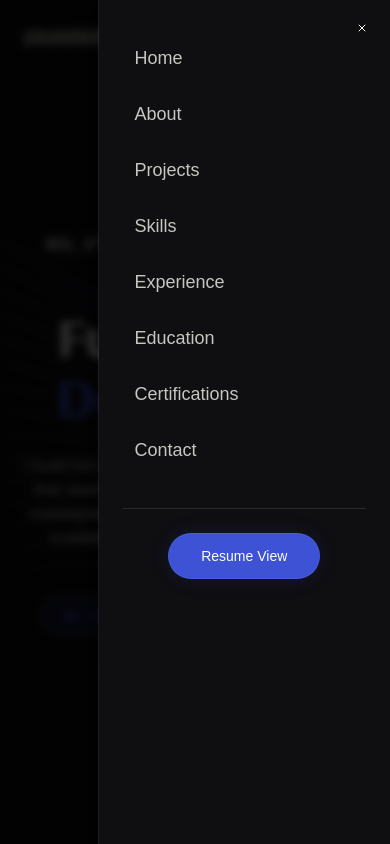
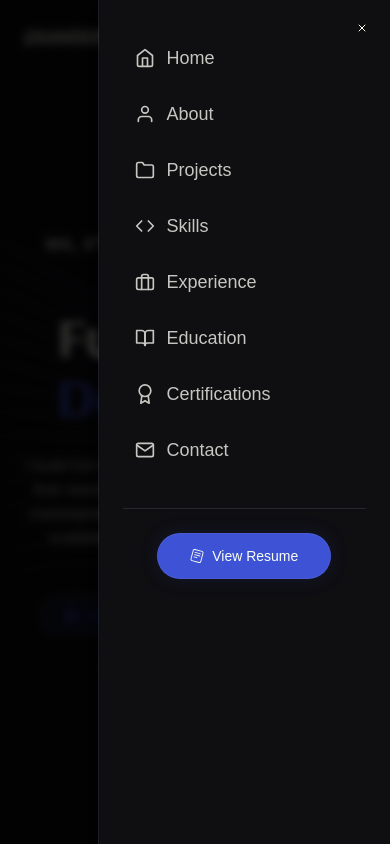
Before and after one commit to Saharier36/saharieromi, a Next.js app: page / in a window 390 px wide. Both pictures are taken after a click on the button 348 px from the left and 38 px from the top of the page. Shown: the top 844 px of the page. Built offline with nearby package versions, Linux system fonts and the light colour scheme; a web font is replaced by a local one.

Commit message:
fix: update Navbar component to include icons for mobile links and improve layout

```diff
--- a/src/components/layout/navbar.tsx
+++ b/src/components/layout/navbar.tsx
@@ -1,8 +1,8 @@
 "use client";
 
 import { LetterSwap } from "@/components/ui-custom/letter-swap";
+import { SpecularButton } from "@/components/ui-custom/specular-button";
 import { ThemeToggle } from "@/components/ui-custom/theme-toggle";
-import { SpecularButton } from "@/components/ui-custom/specular-button";
 import {
   DropdownMenu,
   DropdownMenuContent,
@@ -18,6 +18,17 @@ import {
 import { ChevronDown, Menu } from "lucide-react";
 import Link from "next/link";
 import { useRef, useState } from "react";
+import {
+  FiAward,
+  FiBookOpen,
+  FiBriefcase,
+  FiCode,
+  FiFolder,
+  FiHome,
+  FiMail,
+  FiUser,
+} from "react-icons/fi";
+import { SiReaddotcv } from "react-icons/si";
 
 const RESUME_URL =
   "https://drive.google.com/file/d/1N7QZ5iwzXwKfAKW4Fl9uKWeHEm4B54NM/view?usp=sharing";
@@ -37,14 +48,14 @@ const moreLinks = [
 ];
 
 const allLinksForMobile = [
-  { label: "Home", href: "#home" },
-  { label: "About", href: "#about" },
-  { label: "Projects", href: "#projects" },
-  { label: "Skills", href: "#skills" },
-  { label: "Experience", href: "#experience" },
-  { label: "Education", href: "#education" },
-  { label: "Certifications", href: "#certifications" },
-  { label: "Contact", href: "#contact" },
+  { label: "Home", href: "#home", icon: FiHome },
+  { label: "About", href: "#about", icon: FiUser },
+  { label: "Projects", href: "#projects", icon: FiFolder },
+  { label: "Skills", href: "#skills", icon: FiCode },
+  { label: "Experience", href: "#experience", icon: FiBriefcase },
+  { label: "Education", href: "#education", icon: FiBookOpen },
+  { label: "Certifications", href: "#certifications", icon: FiAward },
+  { label: "Contact", href: "#contact", icon: FiMail },
 ];
 
 export function Navbar() {
@@ -130,6 +141,7 @@ export function Navbar() {
             shineFade={35}
             proximity={200}
           >
+            <SiReaddotcv />
             View Resume
           </SpecularButton>
         </div>
@@ -152,20 +164,25 @@ export function Navbar() {
             className="bg-bg-primary border-border flex flex-col px-6 py-8"
           >
             <div className="flex flex-col gap-1">
-              {allLinksForMobile.map((link) => (
+              {allLinksForMobile.map((link) => {
+                const Icon = link.icon;
+
+                return (
                   <SheetClose
                     key={link.href}
                     nativeButton={false}
                     render={
                       <a
                         href={link.href}
-                      className="font-body rounded-lg px-3 py-3 text-lg text-text-secondary transition-colors hover:bg-bg-secondary hover:text-accent"
+                        className="font-body flex items-center gap-3 rounded-lg px-3 py-3 text-lg text-text-secondary transition-colors hover:bg-bg-secondary hover:text-accent"
                       />
                     }
                   >
+                    <Icon className="h-5 w-5" />
                     {link.label}
                   </SheetClose>
-              ))}
+                );
+              })}
             </div>
 
             <div className="border-border mt-8 flex justify-center border-t pt-6">
@@ -176,11 +193,12 @@ export function Navbar() {
                     href={RESUME_URL}
                     target="_blank"
                     rel="noopener noreferrer"
-                    className="rounded-full border border-border/60 bg-accent px-8 py-3 text-center font-body text-sm text-on-accent shadow-[0_0_20px_var(--accent-subtle)] transition-colors hover:bg-accent-hover"
+                    className="inline-flex items-center gap-2 rounded-full border border-border/60 bg-accent px-8 py-3 text-center font-body text-sm text-on-accent shadow-[0_0_20px_var(--accent-subtle)] transition-colors hover:bg-accent-hover"
                   />
                 }
               >
-                Resume View
+                <SiReaddotcv />
+                View Resume
               </SheetClose>
             </div>
           </SheetContent>
```
Lines whose indentation alone changed are shown as unchanged.
